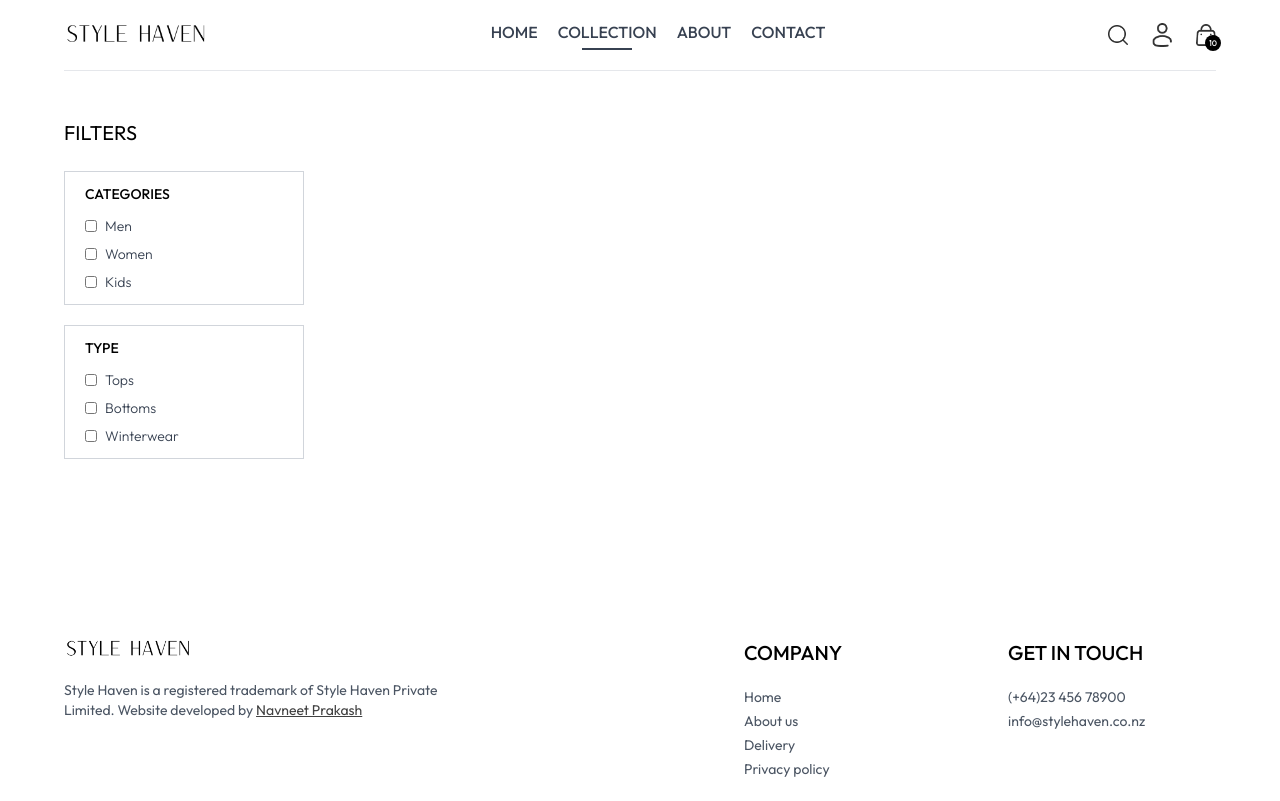
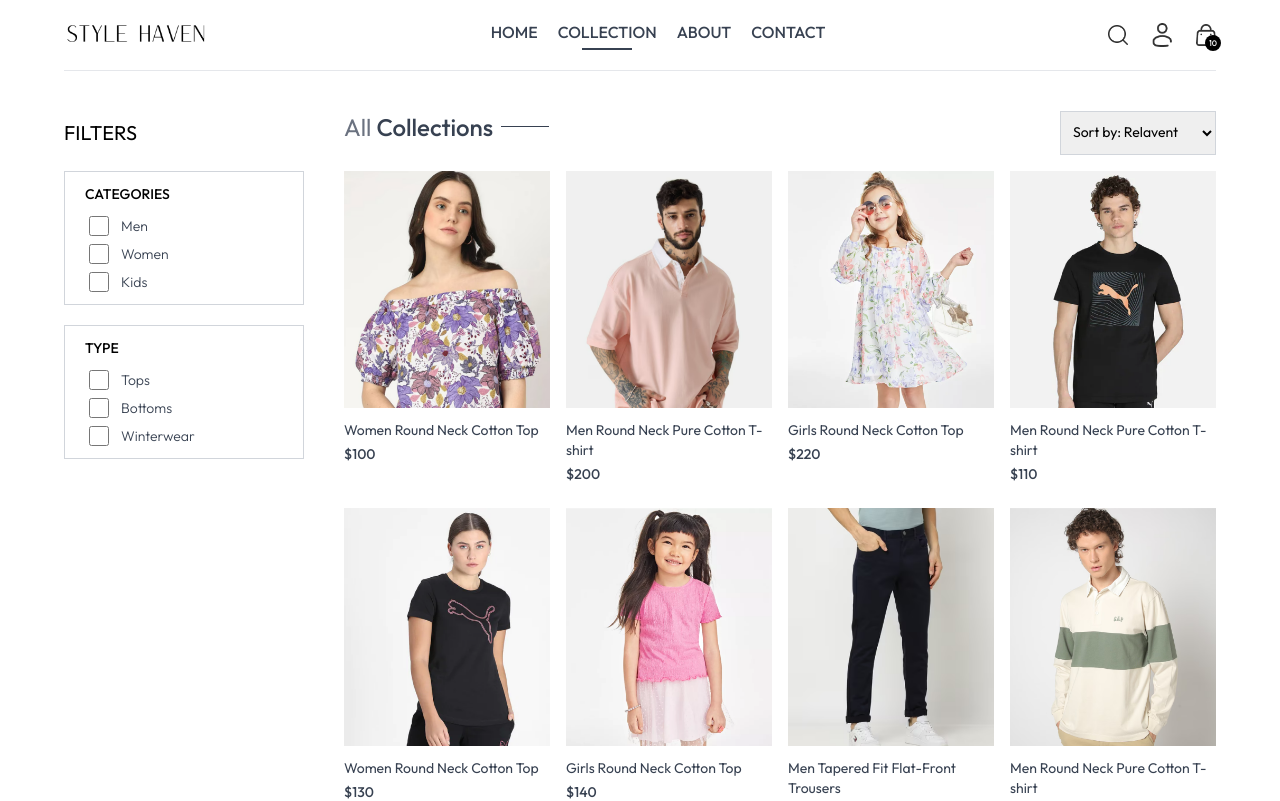
Before and after one commit to navneetprakash/react-ecom-frontend-vite, a React (Vite) app in the folder frontend/: page /collection in a window 1280 px wide. Shown: the top 801 px of the page. Built offline with nearby package versions, Linux system fonts and the light colour scheme.

Commit message:
Implemented functionality for filter options on the left side when selecting an option in Categories & Type

```diff
--- a/frontend/src/components/ProductItem.jsx
+++ b/frontend/src/components/ProductItem.jsx
@@ -13,7 +13,7 @@ const ProductItem = ({ id, image, name, price }) => {
   return (
     <Link to={`/product/${id}`} className="text-gray-700 cursor-pointer">
       <div className='overflow-hidden'>
-        <img className='hover:scale-100 transition ease-in-out' src={image[0]} alt="product images" />
+        <img className="hover:scale-110 transition ease-in-out" src={image[0]} alt="product images" />
       </div>
 
       <p className='pt-3 pb-1 text-sm'>{name}</p>
--- a/frontend/src/index.css
+++ b/frontend/src/index.css
@@ -18,6 +18,10 @@ a.active hr {
   font-style: normal;
 }
 
+.checkbox-size input {
+  width: 1.75rem;
+}
+
 
 @media (max-width: 640px) {
   a.active {
--- a/frontend/src/pages/Collection.jsx
+++ b/frontend/src/pages/Collection.jsx
@@ -1,14 +1,67 @@
-import { useContext, useState } from 'react';
+import { useContext, useEffect, useState } from 'react';
 import { ShopContext } from '../context/ShopContext';
 import { assets } from '../assets/assets';
+import Title from '../components/Title';
+import ProductItem from '../components/ProductItem';
 
 const Collection = () => {
 
   const { products } = useContext(ShopContext);
   const [showFilter, setShowFilter] = useState(false);
+  const [filterProducts, setFilterProducts] = useState([]);
+  const [category, setCategory] = useState([]);
+  const [subCategory, setSubCategory] = useState([]);
+
+  const toggleCategory = (e) => {
+    if (category.includes(e.target.value)) {
+
+      // if the category is already in the array, remove it. This is done
+      // by using the filter method to create a new array that excludes
+      // the category that was clicked. The new array is then set as the
+      // new state for the category array.
+      setCategory(prev => prev.filter(item => item !== e.target.value));
+    }
+    else {
+
+      // if the category is not in the array, add it.
+      setCategory(prev => [...prev, e.target.value]);
+    }
+  };
+
+  const toggleSubcategory = (e) => {
+    if (subCategory.includes(e.target.value)) {
+      setSubCategory(prev => prev.filter(item => item !== e.target.value));
+    } else {
+      setSubCategory(prev => [...prev, e.target.value]);
+    }
+  };
+
+  const applyFilter = () => {
+    let productsCopy = products.slice();
+
+    if (category.length > 0) {
+      // if the category array is not empty, filter the productsCopy array
+      // to only include products that have a category that is included in
+      // the category array. This is done by using the filter method to
+      // create a new array that only contains the products that match the
+      // criteria. The new array is then set as the new state for the
+      // filterProducts array.
+      productsCopy = productsCopy.filter(item => category.includes(item.category));
+    }
+
+    if (subCategory.length > 0) {
+      productsCopy = productsCopy.filter(item => subCategory.includes(item.subCategory));
+    }
+
+    setFilterProducts(productsCopy);
+  };
+
+  useEffect(() => {
+    applyFilter();
+  }, [category, subCategory]);
 
   return (
-    <div className='flex flex-col sm:flex-row gap-1 sm:gap-10  pt-10 border-t'>
+    <div className='flex flex-col sm:flex-row gap-1 sm:gap-10  pt-10 border-t checkbox-size'>
       {/* Filter options */}
       <div className='min-w-60'>
         <p onClick={() => setShowFilter(!showFilter)} className='my-2 text-xl flex items-center cursor-pointer gap-2'>FILTERS
@@ -16,20 +69,20 @@ const Collection = () => {
         </p>
 
         {/* Category filter */}
-        <div className={`border border-gray-300 pl-5 py-3 mt-6 ${showFilter ? '' : 'hidden'} sm:block`}>
+        <div className={`border border-gray-300 pl-5 py-3 mt-6  ${showFilter ? '' : 'hidden'} sm:block`}>
           <p className='mb-3 text-sm font-medium'>CATEGORIES</p>
           <div className='flex flex-col gap-2 text-sm font-light text-gray-700'>
 
             <p className='flex gap-2'>
-              <input type="checkbox" className='w-3' value={"Men"} />Men
+              <input type="checkbox" className='w-3' value={"Men"} onChange={toggleCategory} />Men
             </p>
 
             <p className='flex gap-2'>
-              <input type="checkbox" className='w-3' value={"Women"} />Women
+              <input type="checkbox" className='w-3' value={"Women"} onChange={toggleCategory} />Women
             </p>
 
             <p className='flex gap-2'>
-              <input type="checkbox" className='w-3' value={"Kids"} />Kids
+              <input type="checkbox" className='w-3' value={"Kids"} onChange={toggleCategory} />Kids
             </p>
           </div>
         </div>
@@ -40,21 +93,42 @@ const Collection = () => {
           <div className='flex flex-col gap-2 text-sm font-light text-gray-700'>
 
             <p className='flex gap-2'>
-              <input type="checkbox" className='w-3' value={"Topwear"} /> Tops
+              <input type="checkbox" className='w-3' value={"Topwear"} onChange={toggleSubcategory} /> Tops
             </p>
 
             <p className='flex gap-2'>
-              <input type="checkbox" className='w-3' value={"Bottomwear"} /> Bottoms
+              <input type="checkbox" className='w-3' value={"Bottomwear"} onChange={toggleSubcategory} /> Bottoms
             </p>
 
             <p className='flex gap-2'>
-              <input type="checkbox" className='w-3' value={"Winterwear"} /> Winterwear
+              <input type="checkbox" className='w-3' value={"Winterwear"} onChange={toggleSubcategory} /> Winterwear
             </p>
           </div>
         </div>
       </div>
 
       {/* right side */}
+      <div className='flex-1'>
+        <div className='flex justify-between text-base sm:text-2xl mb-4'>
+          <Title text1={"All"} text2={"Collections"} />
+
+          {/* Product Sort */}
+          <select className='border border-gray-300 text-sm px-2'>
+            <option value="relavent">Sort by: Relavent</option>
+            <option value="low-high">Sort by: Low - High</option>
+            <option value="high-low">Sort by: High - Low</option>
+          </select>
+        </div>
+
+        {/* Map products */}
+        <div className='grid grid-cols-2 md:grid-cols-3 lg:grid-cols-4 gap-4 gap-y-6'>
+          {
+            filterProducts.map((item, index) => (
+              <ProductItem key={index} id={item._id} image={item.image} name={item.name} price={item.price} />
+            ))
+          }
+        </div>
+      </div>
     </div>
   );
 };
```
